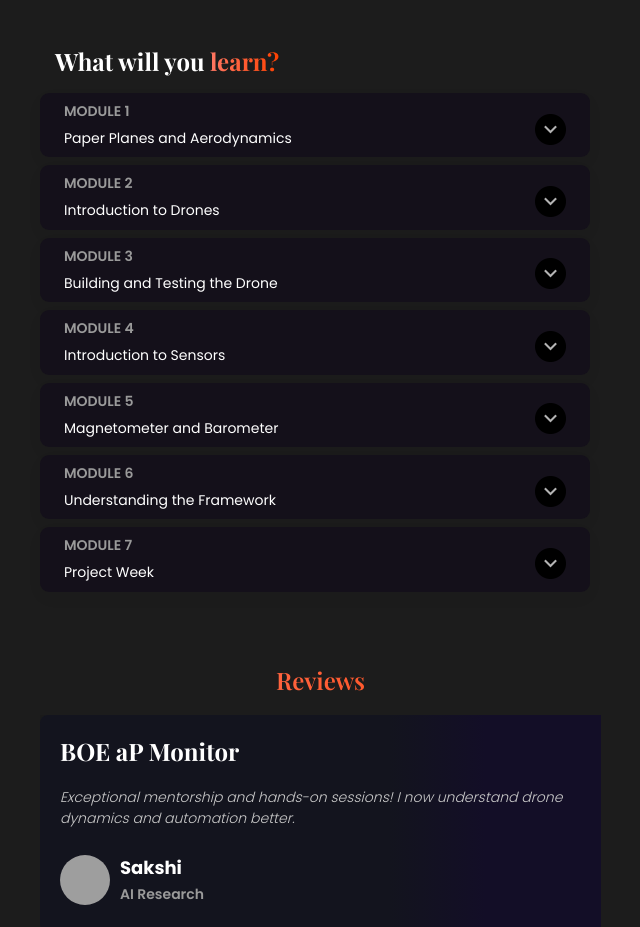
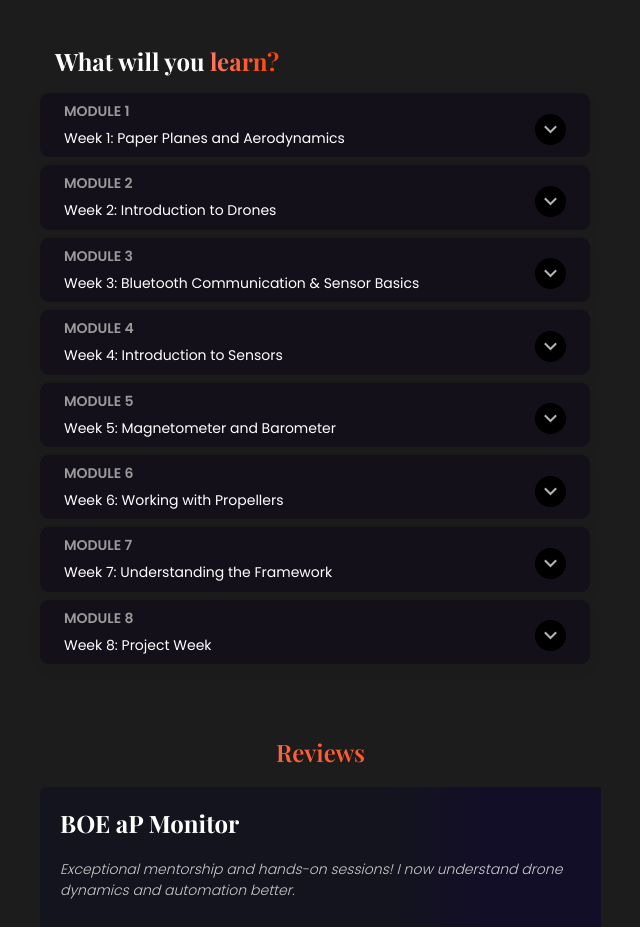
Before and after one commit to Praveen-skipperX/skipperx-react-new, a React (Create React App) app: page /Drone-Engineering in a window 1280 px wide. Shown: the part 2460-3387 px from the top of the page, without its empty margins (80-720 px from the left). Built offline with nearby package versions, Linux system fonts and the light colour scheme; grey boxes are pictures that could not be loaded.

Commit message:
dashboard link removed1

```diff
--- a/src/pages/Ar-Vr.css
+++ b/src/pages/Ar-Vr.css
@@ -1400,7 +1400,7 @@
 @media screen and (max-width: 480px){
   .arvr-module-box {
     padding: 10px 10px;
-    width: 360px;
+    width: 365px;
   }
   .arvr-module-section {
     padding: 40px 0px;
--- a/src/pages/DroneEngineering.jsx
+++ b/src/pages/DroneEngineering.jsx
@@ -29,14 +29,86 @@ import dronepartsmobile from "../assets/drone-parts-mobile.png";
 
 
 const modules = [
-  { title: "Paper Planes and Aerodynamics", content: "Learn the basics of flight using paper planes and aerodynamics." },
-  { title: "Introduction to Drones", content: "Understand drone parts, types, and functionality." },
-  { title: "Building and Testing the Drone", content: "Step-by-step drone assembly and flight tests." },
-  { title: "Introduction to Sensors", content: "Overview of sensors used in drones." },
-  { title: "Magnetometer and Barometer", content: "Dive deep into orientation and altitude sensors." },
-  { title: "Understanding the Framework", content: "Learn the software framework that controls drones." },
-  { title: "Project Week", content: "Build and fly your own drone in the final week." }
-];
+  { title: " Week 1: Paper Planes and Aerodynamics", content: [
+      "1. Begin with Paper Planes",
+      "2. IconHistory and Evolution of Paper Planes.",
+      "3. Basic Principles of Flight",
+      "4. Basic components of a robot (sensors, actuators, controllers)",
+      "5. IconExplain How It Can Fly Better.",
+      "6. Importance of Weight Distribution.",
+      "7. Testing, Observation, and Iterative Improvements."
+    ]  },
+
+
+
+  { title: " Week 2: Introduction to Drones", content: [
+      "1. IconBasic Principles of Drone IconSafety Measures and Regulations for Drone .",
+      "2. Key Technological Advancements in Drone Development.",
+      "3. Transition to Commercial and Recreational Use.",
+      "4. Types of Drones.",
+      "5. Applications and Future Applications of Drones.",
+      "6. Forces and Controls in Drones.",
+      "7. Generation of Lift by Drone Rotors.",
+      "8. BPitch and Roll: Control of Directional Movement."
+    ]  },
+
+
+
+  { title: "Week 3: Bluetooth Communication & Sensor Basics", content: [
+      "1. Building the Drone - Pluto.",
+      "2. Assembly of Motors, Propellers, and Frame.",
+      "3. Connecting Flight Controller, Battery, and Receiver, IconSoftware Installation, Calibration, and Firmware Updates.",
+      "4. Pre-Flight Checklist and Calibration.",
+      "5. Basic Flight Maneuvers: Takeoff, Hovering, and Landing.",
+      "6. Components and Functions of the Flight Control System.",
+      "7. Communication System: Remote Controller, Receiver, and Telemetry."
+    ]  },
+
+  { title: "Week 4: Introduction to Sensors", content: [
+      "1. Importance of Sensors for Stability and Control.",
+      "2. Obstacle Detection and Avoidance Using Various Sensors.",
+      "3. Understanding Working Principles of Sensors.",
+      "4. Accelerometer and Gyro Sensor.",
+      "5. Understanding the Gyro Sensor."
+    ]  },
+
+
+      { title: "Week 5: Magnetometer and Barometer", content: [
+      "1. Definition and Purpose of Understanding the Working of Magnetometer.",
+      "2. Working and Its Applications.",
+      "3. Practical Experiments.",
+      "4. Compass Drone Experiment."
+    ]  },
+
+      { title: "Week 6: Working with Propellers", content: [
+      "1. Understanding the Basics of Propellers.",
+      "2. Configuration of Propellers on Drones.",
+      "3. Configuration of Propellers on Drones.",
+      "4. Batteries.",
+      "5. Types and Importance of Batteries in Drones.",
+      "6. Homopolar Motor Experiment.",
+      "7. Types and Importance of Batteries in Drones."
+    ]  },
+
+      { title: "Week 7: Understanding the Framework", content: [
+      "1. Framework Using Block Diagram.",
+      "2. Understanding Framework Using Block Diagram.",
+      "3. Understanding Block Programming.",
+      "4. Applications of Block Programming.",
+      "5. Beginner’s Level Projects on Pluto Blocks."
+    ]  },
+
+      { title: "Week 8: Project Week", content: [
+      "1. Measuring Height and Color Wheel Applications.",
+      "2. Program the Drone to Display the Current Altitude.",
+      "3. Transform Your Pluto Drone into a Color Wheel to Visually Blend Primary Colors into Secondary Colors.",
+      "4. Replace the Spinning Bottle with a Spinning Drone Programmed to Randomly Turn to Different Yaw Angles.",
+      "5. Use the Drone's Sensors and LEDs to Create a Customizable Spirit Level.",
+      "6. Alarm Drone with Pluto Blocks.",
+      "7. Program Your Pluto Drone with Pluto Blocks as an Alarm Using the Pluto Controller App."
+    ]  }
+
+  ];
 
 const DroneEngineering = () => {
   const scrollItems = [
@@ -416,7 +488,11 @@ const DroneEngineering = () => {
                   </div>
                   {activeIndex === index && (
                     <div className="arvr-module-details">
-                      <p>{module.content}</p>
+                      <ul>
+                        {module.content.map((point, i) => (
+                          <p key={i}>{point}</p>
+                        ))}
+                      </ul>
                     </div>
                   )}
                 </div>
```
